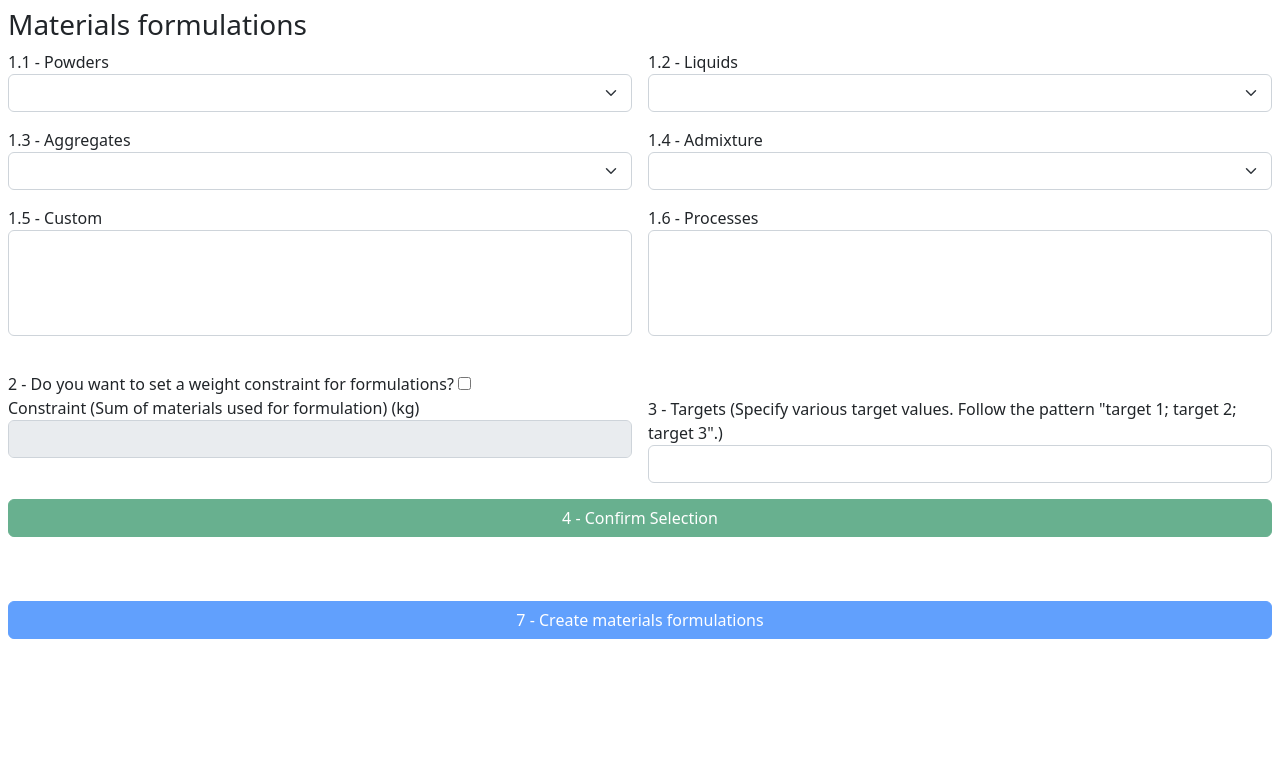
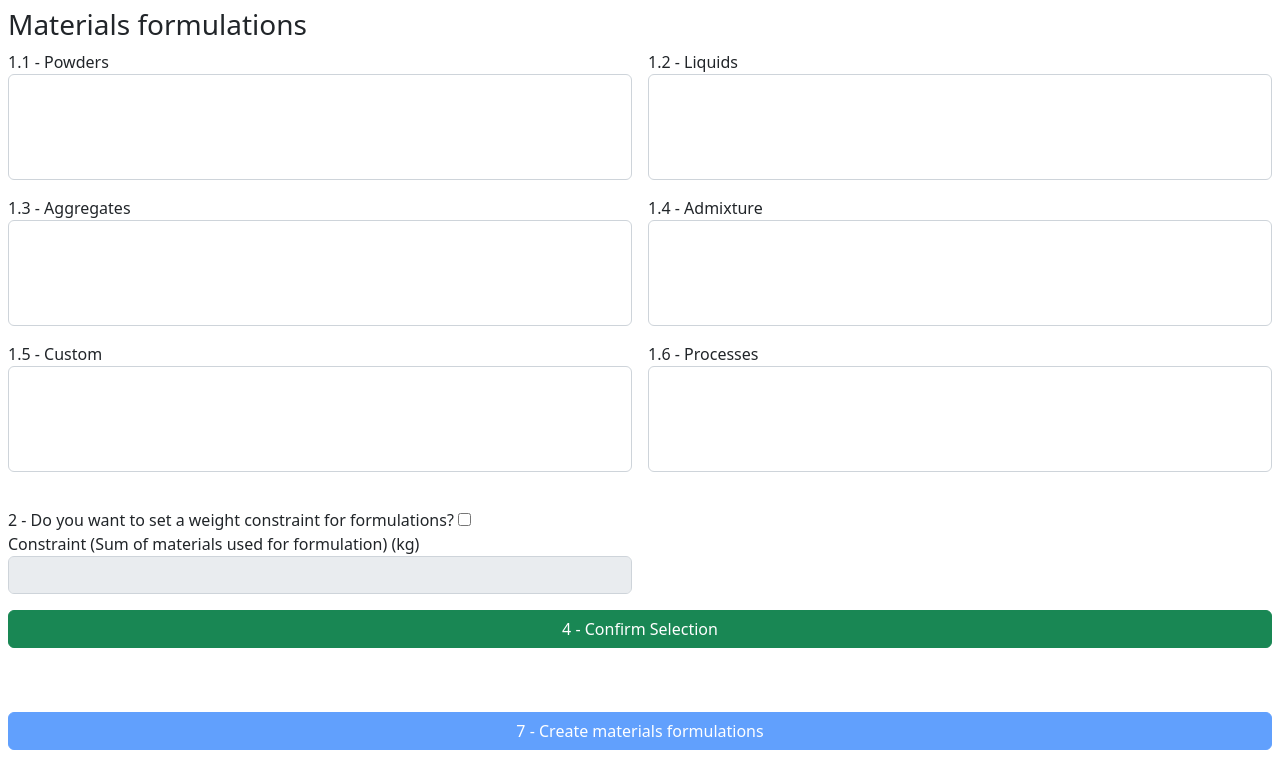
Before and after one commit to BAMresearch/WEBSLAMD, a Flask app: page /materials/formulations in a window 1280 px wide. Shown: the part 60-818 px from the top of the page. Before the commit the page ends 699 px from the top, so only its background shows below. Run offline with Flask 2, Linux system fonts and the light colour scheme; lists and menus that the app fills with data are empty.

Commit message:
slamd-53: towards adjusting formulations form

```diff
--- a/slamd/formulations/processing/forms/materials_and_processes_selection_form.py
+++ b/slamd/formulations/processing/forms/materials_and_processes_selection_form.py
@@ -3,25 +3,26 @@ from wtforms import validators, SelectMultipleField, SubmitField, DecimalField,
 
 
 class MaterialsAndProcessesSelectionForm(Form):
-    powder_selection = SelectField(
+
+    powder_selection = SelectMultipleField(
         label='1.1 - Powders',
         validators=[validators.DataRequired()],
         choices=[('', '')]
     )
 
-    liquid_selection = SelectField(
+    liquid_selection = SelectMultipleField(
         label='1.2 - Liquids',
         validators=[validators.DataRequired()],
         choices=[('', '')]
     )
 
-    aggregates_selection = SelectField(
+    aggregates_selection = SelectMultipleField(
         label='1.3 - Aggregates',
         validators=[validators.DataRequired()],
         choices=[('', '')]
     )
 
-    admixture_selection = SelectField(
+    admixture_selection = SelectMultipleField(
         label='1.4 - Admixture',
         validators=[validators.DataRequired()],
         choices=[('', '')]
@@ -39,10 +40,6 @@ class MaterialsAndProcessesSelectionForm(Form):
         choices=[]
     )
 
-    targets_field = StringField(
-        label='3 - Targets (Specify various target values. Follow the pattern "target 1; target 2; target 3".)'
-    )
-
     with_constraint = BooleanField(
         label='2 - Do you want to set a weight constraint for formulations?'
     )
--- a/slamd/formulations/processing/formulations_service.py
+++ b/slamd/formulations/processing/formulations_service.py
@@ -23,10 +23,10 @@ class FormulationsService:
         all_materials = MaterialsFacade.find_all()
 
         form = MaterialsAndProcessesSelectionForm()
-        form.powder_selection.choices.extend(cls._to_selection(all_materials.powders))
-        form.liquid_selection.choices.extend(cls._to_selection(all_materials.liquids))
-        form.aggregates_selection.choices.extend(cls._to_selection(all_materials.aggregates_list))
-        form.admixture_selection.choices.extend(cls._to_selection(all_materials.admixtures))
+        form.powder_selection.choices = cls._to_selection(all_materials.powders)
+        form.liquid_selection.choices = cls._to_selection(all_materials.liquids)
+        form.aggregates_selection.choices = cls._to_selection(all_materials.aggregates_list)
+        form.admixture_selection.choices = cls._to_selection(all_materials.admixtures)
         form.custom_selection.choices = cls._to_selection(all_materials.customs)
         form.process_selection.choices = cls._to_selection(all_materials.processes)
 
--- a/slamd/formulations/static/formulations.css
+++ b/slamd/formulations/static/formulations.css
@@ -1,9 +1,5 @@
 .formulations_constraint {
     padding-top: 20px;
-}
-
-.formulations_targets {
-    padding-top: 45px;
 }
 
 table, th, td {
--- a/slamd/formulations/static/formulations.js
+++ b/slamd/formulations/static/formulations.js
@@ -43,7 +43,7 @@ async function confirmSelection() {
   document.getElementById("submit").disabled = true;
   weightConstraint = document.getElementById("weight_constraint").value;
 
-  const selectedMaterials = collectAllSelectedMaterials();
+  const selectedMaterials = collectFormulationSelection();
 
   const processesPlaceholder = document.getElementById("process_selection");
   const selectedProcesses = collectSelection(processesPlaceholder);
@@ -77,12 +77,10 @@ function assignCreateFormulationsBatchEvent() {
   button.addEventListener("click", async () => {
     const materialsRequestData = collectFormulationsMinMaxRequestData();
     const processesRequestData = collectProcessesRequestData();
-    const targets = document.getElementById("targets_field").value;
 
     const formulationsRequest = {
       materials_request_data: materialsRequestData,
       processes_request_data: processesRequestData,
-      targets: targets,
     };
 
     const url = `${FORMULATIONS_MATERIALS_URL}/create_formulations_batch`;
@@ -102,21 +100,10 @@ function assignDeleteWeightEvent() {
   }
 }
 
-function toggleFormulationConfirmationButton() {
-  const targets = document.getElementById("targets_field").value;
-  let regex = new RegExp("^([a-zA-Z\\d ]+;)*[a-zA-Z\\d ]+$");
-
-  document.getElementById("change_materials_and_processes_selection_button").disabled = !regex.test(targets);
-}
-
 window.addEventListener("load", function () {
-  document
-    .getElementById("confirm_materials_and_processes_selection_button")
-    .addEventListener("click", confirmSelection);
+  document.getElementById("confirm_materials_and_processes_selection_button").addEventListener("click", confirmSelection);
+  document.getElementById("change_materials_and_processes_selection_button").disabled = false;
   document.getElementById("with_constraint").addEventListener("change", toggleWeightConstraintInput);
-  document
-    .getElementById("weight_constraint")
-    .addEventListener("change", toggleSelectionConfirmationButtonAfterConstraintChange);
+  document.getElementById("weight_constraint").addEventListener("change", toggleSelectionConfirmationButtonAfterConstraintChange);
   document.getElementById("weight_constraint").addEventListener("keyup", autocorrectWeightValue);
-  document.getElementById("targets_field").addEventListener("keyup", toggleFormulationConfirmationButton);
 });
--- a/slamd/formulations/static/formulations_utils.js
+++ b/slamd/formulations/static/formulations_utils.js
@@ -6,7 +6,7 @@
 
 const TYPE_UUID_DELIMITER = "|";
 
-function collectAllSelectedMaterials() {
+function collectFormulationSelection() {
   const powderPlaceholder = document.getElementById("powder_selection");
   const liquidPlaceholder = document.getElementById("liquid_selection");
   const aggregatesPlaceholder = document.getElementById("aggregates_selection");
--- a/slamd/formulations/templates/formulations_form.html
+++ b/slamd/formulations/templates/formulations_form.html
@@ -42,16 +42,10 @@
             </div>
         </div>
     </div>
-    <div class="col-md-6">
-        <div class="formulations_targets">
-            {{ materials_and_processes_selection_form.targets_field.label(class_="control-label") }}
-            {{ materials_and_processes_selection_form.targets_field(class_="form-control") }}
-        </div>
-    </div>
     <div>
         {{ create_change_selection_button("change_materials_and_processes_selection_button",
         "confirm_materials_and_processes_selection_button",
-        "Choose at least one material for creating materials formulations") }}
+        "Choose at least one powder, a liquid and an aggregate for creating materials formulations") }}
     </div>
 
     <div class="justify-content-center">
```
